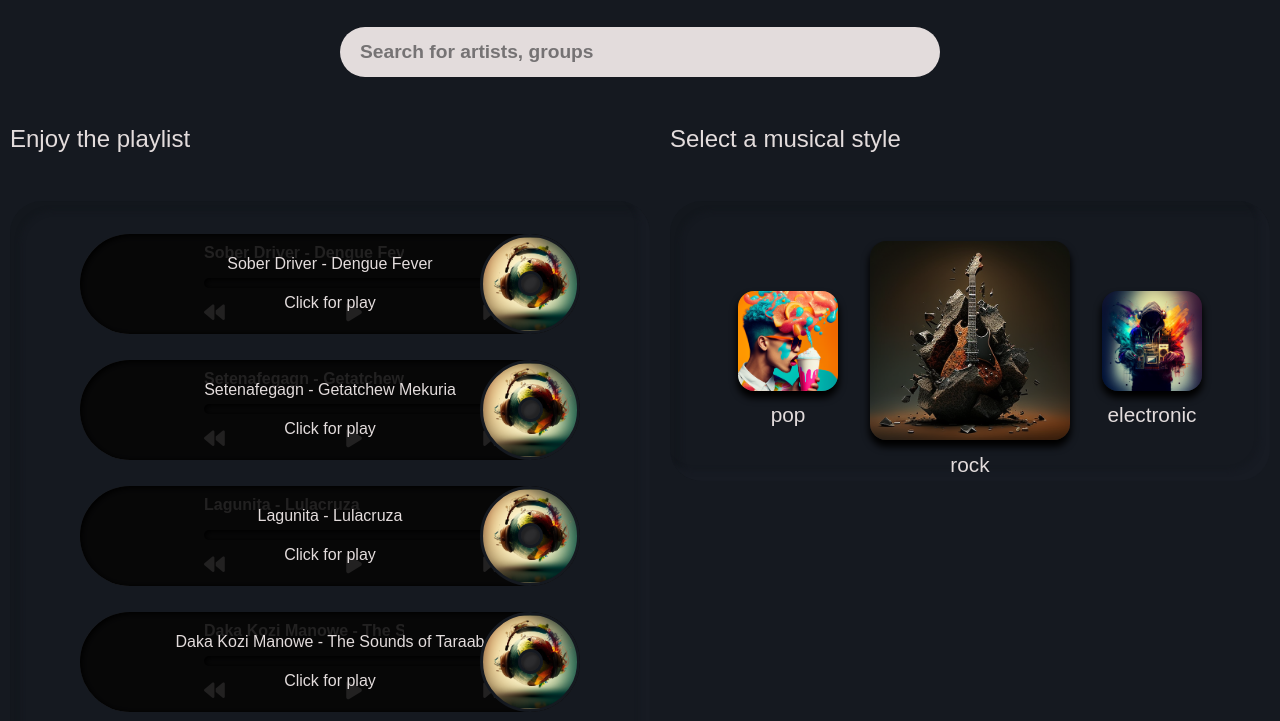
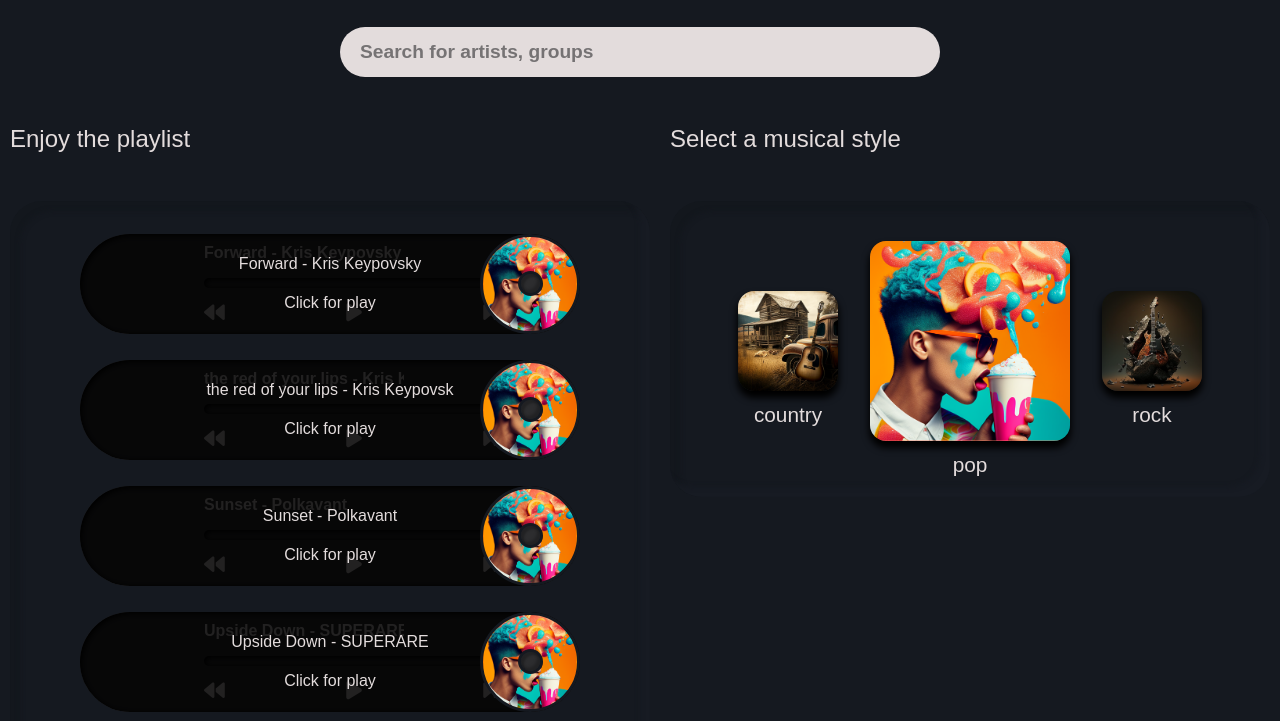
Before and after one commit to ThibaudS-web/music_sim, a website built with Vite: page index.html in a window 1280 px wide. Both pictures are taken after a click on the picture 788 px from the left and 419 px from the top of the page. Shown: the part 79-800 px from the top of the page. Built offline with nearby package versions, Linux system fonts and the light colour scheme; a web font is replaced by a local one.

Commit message:
Slider Done

```diff
--- a/package.json
+++ b/package.json
@@ -1,5 +1,5 @@
 {
-  "name": "phone_music",
+  "name": "music_app",
   "private": true,
   "version": "0.0.0",
   "type": "module",
--- a/src/UI/wrappers/Slider.ts
+++ b/src/UI/wrappers/Slider.ts
@@ -1,3 +1,4 @@
+
 	import SliderElement from "./SliderElement"
 
 	class Slider {
@@ -11,6 +12,8 @@ class Slider {
 			this.nodeParent = nodeParent
 			this.wrapper = document.createElement("div")
 			this.elementsDisplayed = this.elements.slice(0, 3)
+
+
 		}
 
 		getHTML() {
@@ -18,23 +21,66 @@ class Slider {
 				<div id="slider-wrapper"></div>
 			`
 
-		// this.wrapper.innerHTML = templateSlider
 			this.nodeParent.innerHTML = templateSlider
 
-		const sliderWrapper = this.nodeParent.querySelector("#slider-wrapper")!
-		console.log(this.elements.slice(0, 3))
+			this.wrapper = this.nodeParent.querySelector("#slider-wrapper")!
+
+			//DEBUGGING
+			// const nameGenre = (elements: SliderElement[]) => elements.map(el => ({ name: el.genre }))
+			// console.table(nameGenre(this.elements))
+			// console.table(nameGenre(this.elements.slice(0, 3)))
 
 			const middleIndex = Math.floor(this.elementsDisplayed.length / 2)
 
-		console.log(this.elementsDisplayed[middleIndex])
 			this.elementsDisplayed.forEach((element, index) => {
-			if (index === middleIndex) {
+				switch (index) {
+					case middleIndex:
 						element.active = true
+						element.setClickOnSlideElementForMovingOnSlider(() => null)
+						break
+					case 0:
+						element.active = false
+						element.setClickOnSlideElementForMovingOnSlider(() => {
+							this.slideRight()
+							this.getHTML()
+						})
+						break
+					case 2:
+						element.active = false
+						element.setClickOnSlideElementForMovingOnSlider(() => {
+							this.slideLeft()
+							this.getHTML()
+						})
+						break
+					default:
+						console.error("in getHTML(): Index not used for cases!")
 				}
-			sliderWrapper.appendChild(element.getHTML())
+				this.wrapper.appendChild(element.getHTML())
 			})
+		}
 
-		console.log(this.elementsDisplayed.filter((el) => el.active))
+		slideRight() {
+			const lastElement = this.elements[this.elements.length - 1]
+
+			for (let i = this.elements.length - 1; i > 0; i--) {
+				this.elements[i] = this.elements[i - 1]
+			}
+
+			this.elements[0] = lastElement
+			this.elementsDisplayed = this.elements.slice(0, 3)
+		}
+
+		slideLeft() {
+			const firstElement = this.elements[0]
+
+			for (let i = 0; i < this.elements.length - 1; i++) {
+				this.elements[i] = this.elements[i + 1]
+			}
+
+			this.elements[this.elements.length - 1] = firstElement
+			this.elementsDisplayed = this.elements.slice(0, 3)
+
+
 		}
 	}
 
--- a/src/UI/wrappers/SliderElement.ts
+++ b/src/UI/wrappers/SliderElement.ts
@@ -4,6 +4,19 @@ class SliderElement {
 	active: boolean
 	wrapperElement: HTMLElement
 	image: HTMLImageElement | null
+	callbackOnMoving: (() => void) | null = null;
+
+	setClickOnSlideElementForMovingOnSlider(cb: () => void) {
+		if (this.callbackOnMoving !== null) {
+			this.wrapperElement.removeEventListener("click", this.callbackOnMoving);
+		}
+		this.callbackOnMoving = cb;
+		this.wrapperElement.addEventListener("click", cb);
+	}
+
+	setClickOnSliderElementForGeneratePlayList(callback: () => void) {
+		callback()
+	}
 
 	constructor(genre: string) {
 		this.genre = genre
@@ -14,8 +27,7 @@ class SliderElement {
 
 	getHTML() {
 		const element = `
-
-                 <img
+                <img
                     data-genre="${this.genre}"
                     class="image-genre"
                     src="${this.base_URL}/${this.genre}.png"
@@ -31,7 +43,6 @@ class SliderElement {
 	}
 
 	sizeChange() {
-		console.log(this.active)
 		if (this.active) {
 			this.wrapperElement.classList.add("active-genre")
 		} else {
--- a/src/main.ts
+++ b/src/main.ts
@@ -20,24 +20,38 @@ searchInput?.addEventListener("blur", () => {
 	searchInput.value = ""
 })
 
-genres.forEach((genre) =>
+genres.forEach((genre) => {
+	console.log(genre)
 	genre.addEventListener("click", () => switchPlayList(switchMusicByGenre(genre)))
-)
+})
+
+
 
 let audioPlayers: AudioPlayer[] = []
+let sliderElements: SliderElement[] = []
 
 function displayGenrelist() {
-	let sliderElements: SliderElement[] = []
-
 	for (let genre in Genres) {
 		sliderElements.push(new SliderElement(genre))
 	}
-	new Slider(sliderElements, genreContainer).getHTML()
+	const slider = new Slider(sliderElements, genreContainer)
+
+	slider.getHTML()
+
+	slider.elements.forEach(sliderElement => sliderElement.setClickOnSliderElementForGeneratePlayList(() => sliderElement.wrapperElement.addEventListener('click', () => {
+		switchPlayList(sliderElement.genre)
+	})))
+
+	const genreHTMLElement = slider.wrapper.querySelector('.active-genre > img') as HTMLImageElement
+	const genreSelected = genreHTMLElement.dataset.genre as string
+
+	switchPlayList(genreSelected)
 }
 
 displayGenrelist()
 
-function displayPlaylist(genre: Genres) {
+function displayPlaylist(genre: string) {
+
 	fetchTracks
 		.getTracksByGenre(genre)
 		.then((tracks) => {
@@ -114,10 +128,8 @@ function removePlaylist() {
 	playlistContainer.innerHTML = ""
 }
 
-function switchPlayList(genre: Genres | null) {
+function switchPlayList(genre: Genres | null | string) {
 	if (genre === null) return
 	removePlaylist()
 	displayPlaylist(genre)
 }
-
-switchPlayList(Genres.worldwide)
--- a/src/models/RootObject.ts
+++ b/src/models/RootObject.ts
@@ -20,5 +20,4 @@ class RootObject {
 		this.worldwide = worldwide
 	}
 }
-
 export default RootObject
--- a/src/services/FetchingMusic.ts
+++ b/src/services/FetchingMusic.ts
@@ -2,7 +2,7 @@ import Genres from "../enums/Genres"
 import Track from "../models/Track"
 
 class FetchingMusic {
-	async getTracksByGenre(genre: Genres): Promise<Track[]> {
+	async getTracksByGenre(genre: string): Promise<Track[]> {
 		try {
 			let data: Track[]
 			const result = await fetch(`http://localhost:5173/${genre}.json`)
--- a/src/style.css
+++ b/src/style.css
@@ -298,6 +298,7 @@ section > h2 {
 	display: flex;
 	gap: 2rem;
 	align-items: center;
+	margin-bottom: 1rem;
 }
 
 .active-genre {
```
Lines whose indentation alone changed are shown as unchanged.
